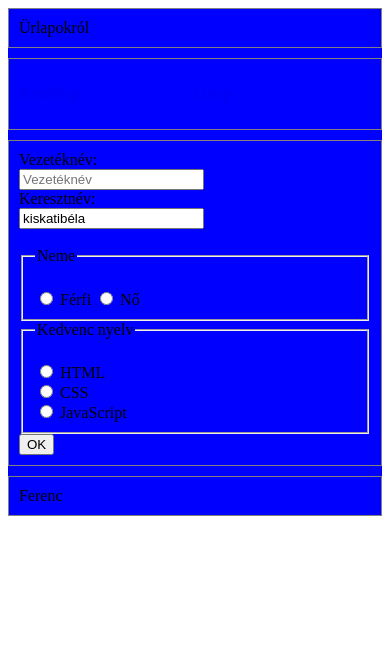
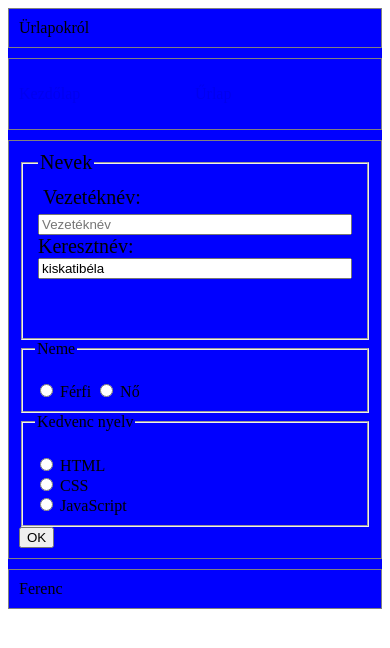
Before and after one commit to Fury-AF/Urlap, a plain HTML site: page urlap.htm in a window 390 px wide. Drawn offline with Linux system fonts and the light colour scheme.

Commit message:
ürlap + css modosítás

```diff
--- a/style.css
+++ b/style.css
@@ -62,6 +62,17 @@ main {
   max-width: 900px; /* ennél a méretnél nem lesz nagyobb a szöveg akár mekkora lesz a böngésző ablak */
   margin: auto; /* képernyő közepére igazítja a szöveget */
 }
+
+/* Ürlap formázás */
+#nevek {
+  display: grid;
+  grid-template-columns: 100px auto;
+}
+#nevek label {
+  text-align: right;
+  padding: 5px;
+}
+
 /* media querick mindig az összes formázás után lehet  */
 @media screen and (max-width: 800px) {
   main {
@@ -85,4 +96,11 @@ main {
     display: grid;
     grid-template-columns: 1fr 1fr;
   }
+  #nevek {
+    grid-template-columns: auto;
+    font-size: 15pt;
+  }
+  #nevek label {
+    text-align: left;
+  }
 }
--- a/urlap.htm
+++ b/urlap.htm
@@ -21,21 +21,23 @@
       </nav>
       <article>
         <form action="/action_page.php">
-          <label for="vnev">Vezetéknév:</label><br />
+          <fieldset id="nevek">
+            <legend>Nevek</legend>
+            <label for="vnev">Vezetéknév:</label>
             <input
               type="text"
               id="vnem"
               name="vnem"
               placeholder="Vezetéknév"
-          /><br />
 
-          <label for="lname">Keresztnév:</label><br />
+            <label for="lname">Keresztnév:</label>
             <input
               type="text"
               id="knev"
               name="knev"
               value="kiskatibéla"
             /><br /><br />
+          </fieldset>
           <fieldset>
             <legend>Neme</legend>
             <br />
```
Lines whose indentation alone changed are shown as unchanged.
